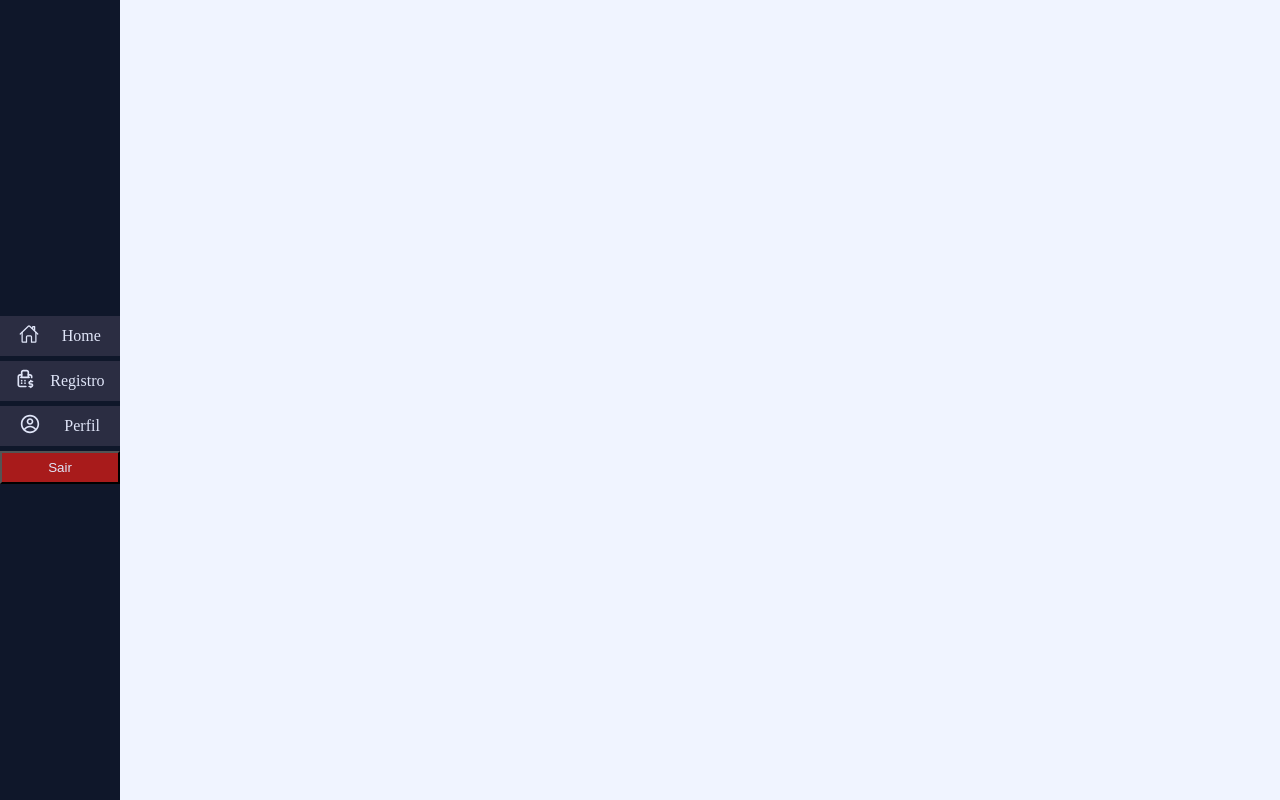
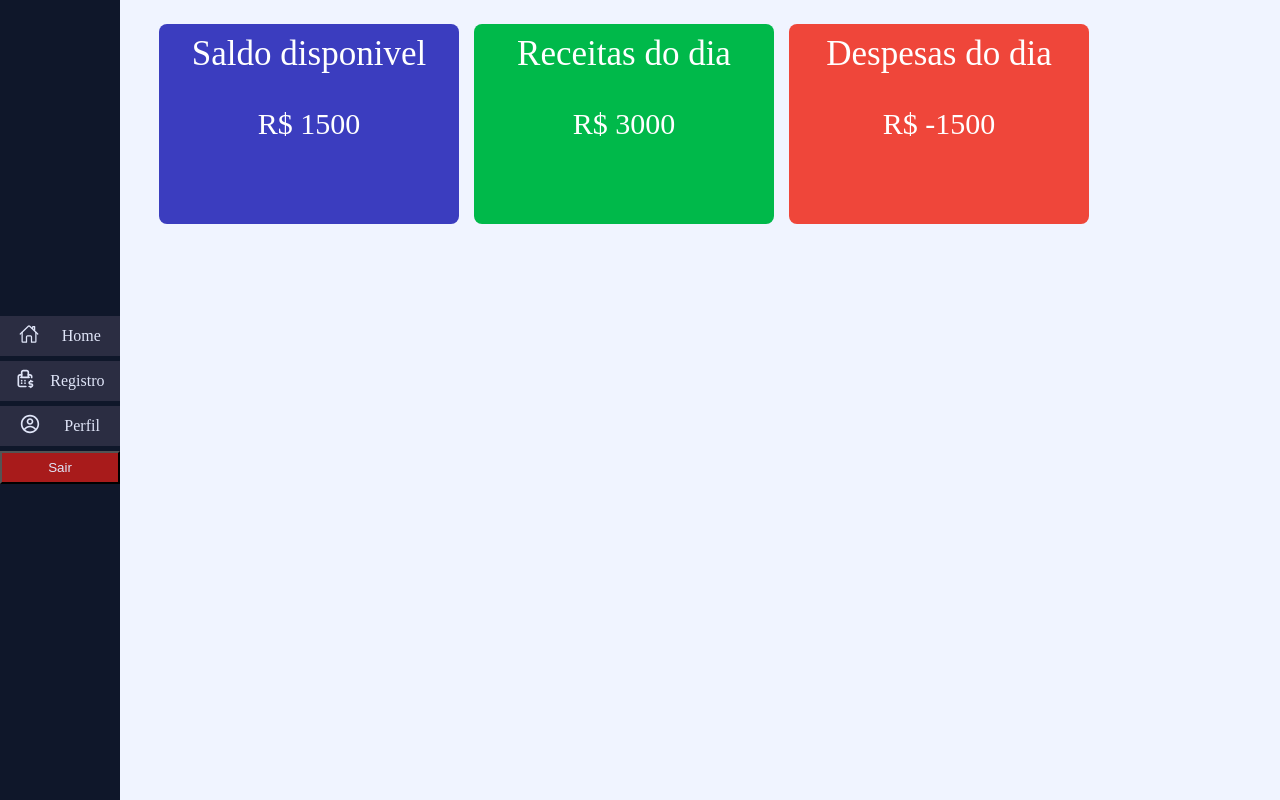
Before and after one commit to SamuelGomes-s/FinanceApp-Web, a React (Create React App) app: page /home in a window 1280 px wide. Built offline with nearby package versions, Linux system fonts and the light colour scheme; no server answers; sample sign-in values are in the browser's storage.

Commit message:
Criando banner

```diff
--- /dev/null
+++ b/src/pages/Home/components/banner.js
@@ -0,0 +1,41 @@
+import styled from "styled-components"
+
+export default function Banner({ color, type, value }) {
+
+    return (
+        <Container bg={color}>
+            <Title> {type}</Title>
+            <Value>R$ {value}</Value>
+        </Container>
+    )
+}
+
+
+
+
+
+const Container = styled.div`
+    height: 200px;
+    width: 300px;
+    position: relative;
+    background-color: ${props => props.bg};
+    margin-left: 15px;
+    border-radius: 8px;
+    justify-content: center;
+    align-items: center;
+    display:flex;
+    flex-direction: column;
+`;
+
+const Title = styled.div`
+    font-size: 35px;
+    text-align: center;
+    position: absolute;
+    color: #fff;
+    top: 10px;
+`;
+const Value = styled.span`
+    color: #fff;
+    font-size: 30px;
+
+`
--- a/src/pages/Home/index.js
+++ b/src/pages/Home/index.js
@@ -1,6 +1,13 @@
-export default function Home(){
-    return(
+import Banner from "./components/banner";
+
+export default function Home() {
+    return (
         <div>
+            <div style={{ display: "flex", padding: "1.5em" }}>
+                <Banner color={"#3b3dbf"} type={'Saldo disponivel'} value={1500} />
+                <Banner color={" #00b94a"} type={'Receitas do dia'} value={3000} />
+                <Banner color={'#EF463A'} type={'Despesas do dia'} value={-1500} />
+            </div>
 
 
         </div>
```
Also changed, not shown: src/pages/Home/styles.js (added).
